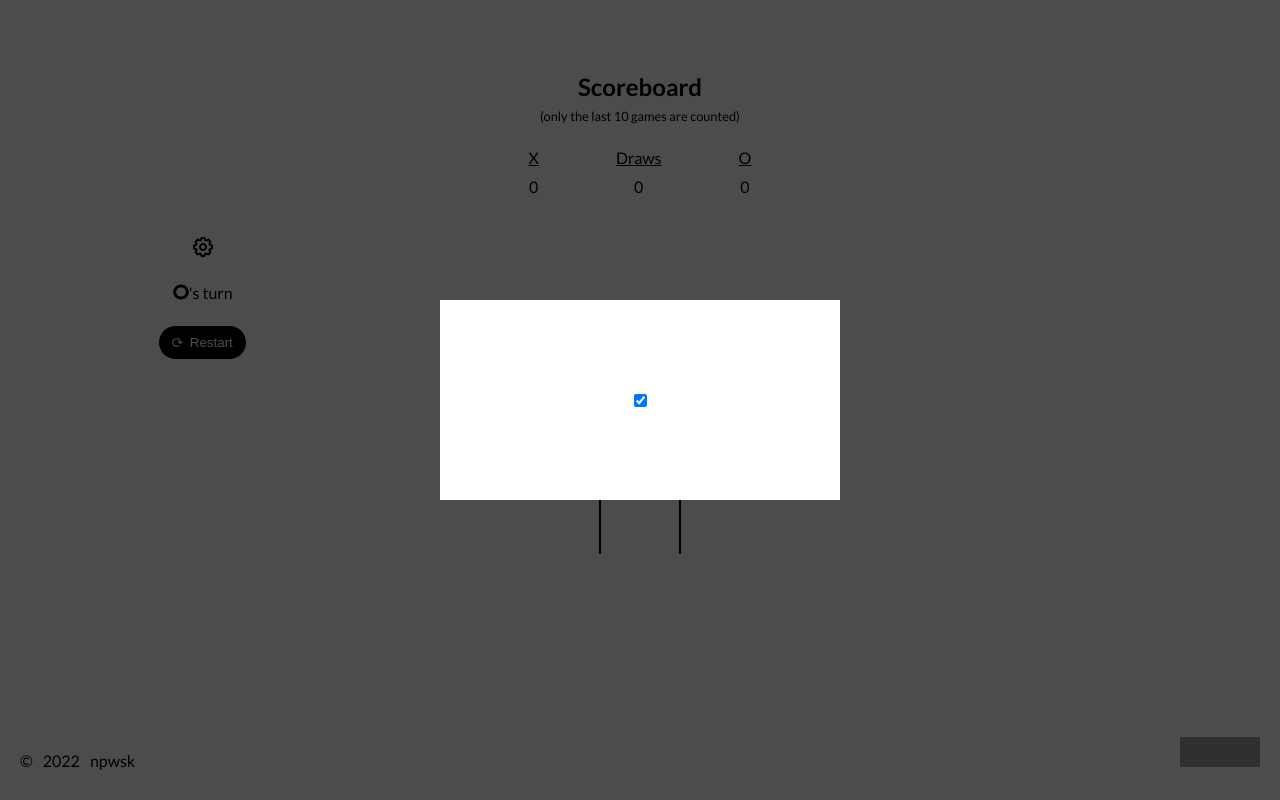
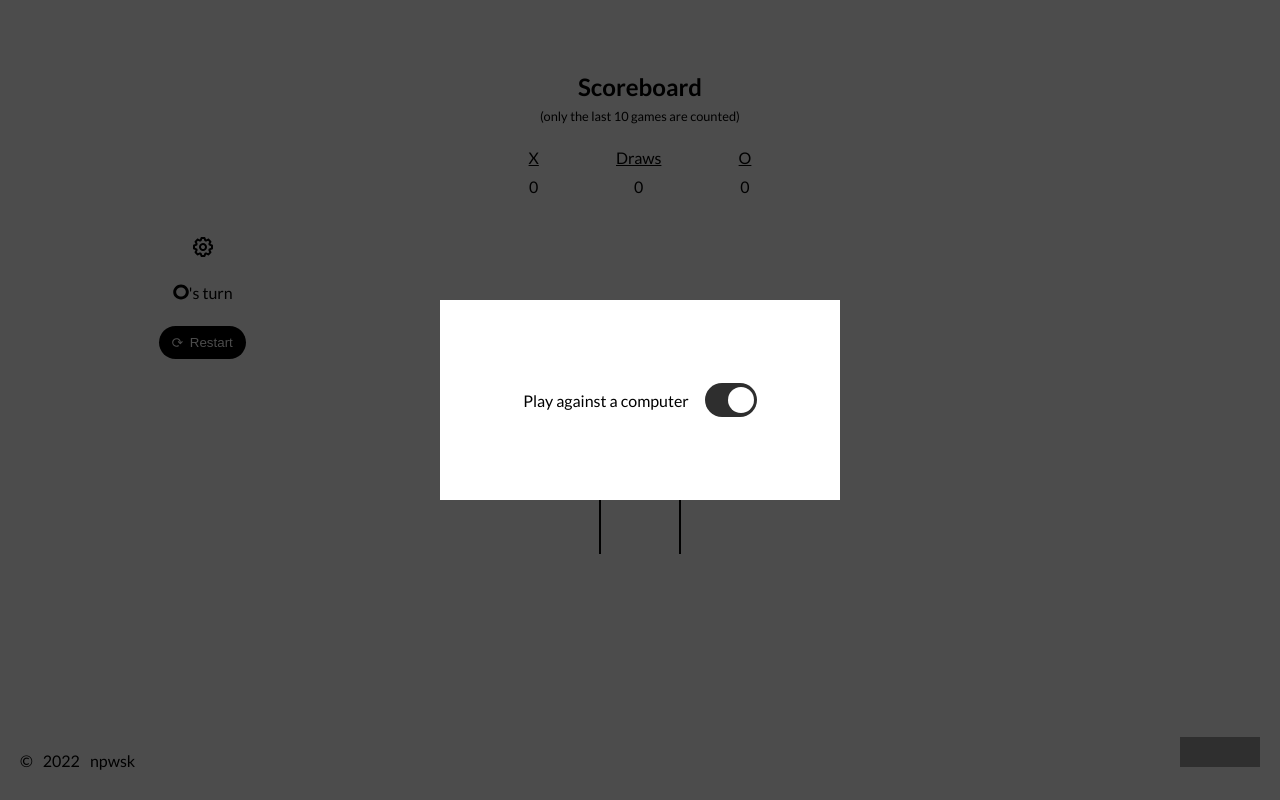
Before and after one commit to npwsk/tic-tac-toe, a website: page tic-tac-toe/index.html in a window 1280 px wide. Both pictures are taken after a click on the button "Settings". Drawn offline with Linux system fonts and the light colour scheme; grey boxes are pictures that could not be loaded.

Commit message:
feat: style mode switch in settings modal

```diff
--- a/tic-tac-toe/index.html
+++ b/tic-tac-toe/index.html
@@ -44,9 +44,10 @@
         <div class="settings-modal modal">
           <div class="modal__inner">
             <div class="settings-modal__mode">
+              Play against a computer
               <label class="mode-switch">
-                <input class="mode-switch__checkbox" type="checkbox" name="" />
-                <span class="slider"></span>
+                <input class="mode-switch__checkbox" type="checkbox" checked />
+                <span class="mode-switch__slider"></span>
               </label>
             </div>
           </div>
--- /dev/null
+++ b/tic-tac-toe/scss/_mode-switch.scss
@@ -0,0 +1,44 @@
+.mode-switch {
+  position: relative;
+  display: inline-block;
+  width: 52px;
+  height: 34px;
+
+  &__checkbox {
+    width: 0;
+    height: 0;
+    opacity: 0;
+  }
+
+  &__slider {
+    position: absolute;
+    top: 0;
+    right: 0;
+    bottom: 0;
+    left: 0;
+    background-color: #cccccc;
+    border-radius: 34px;
+    cursor: pointer;
+    transition: background-color 0.4s;
+
+    &::before {
+      position: absolute;
+      bottom: 4px;
+      left: 4px;
+      content: "";
+      width: 26px;
+      height: 26px;
+      background-color: #ffffff;
+      border-radius: 50%;
+      transition: transform 0.4s;
+    }
+  }
+
+  &__checkbox:checked + &__slider {
+    background-color: #2e2e2e;
+
+    &::before {
+      transform: translateX(19px);
+    }
+  }
+}
--- a/tic-tac-toe/scss/_settings-modal.scss
+++ b/tic-tac-toe/scss/_settings-modal.scss
@@ -1,7 +1,7 @@
 .settings-modal {
-  // visibility: visible;
-
-  &--active {
-    visibility: visible;
+  &__mode {
+    display: flex;
+    gap: 1em;
+    align-items: center;
   }
 }
--- a/tic-tac-toe/scss/index.scss
+++ b/tic-tac-toe/scss/index.scss
@@ -2,6 +2,7 @@
 @use "general";
 @use "restart-btn";
 @use "settings-btn";
+@use "mode-switch";
 @use "modal";
 @use "settings-modal";
 @use "end-message";
```
Also changed, not shown: tic-tac-toe/css/index.css, 1 other file.
